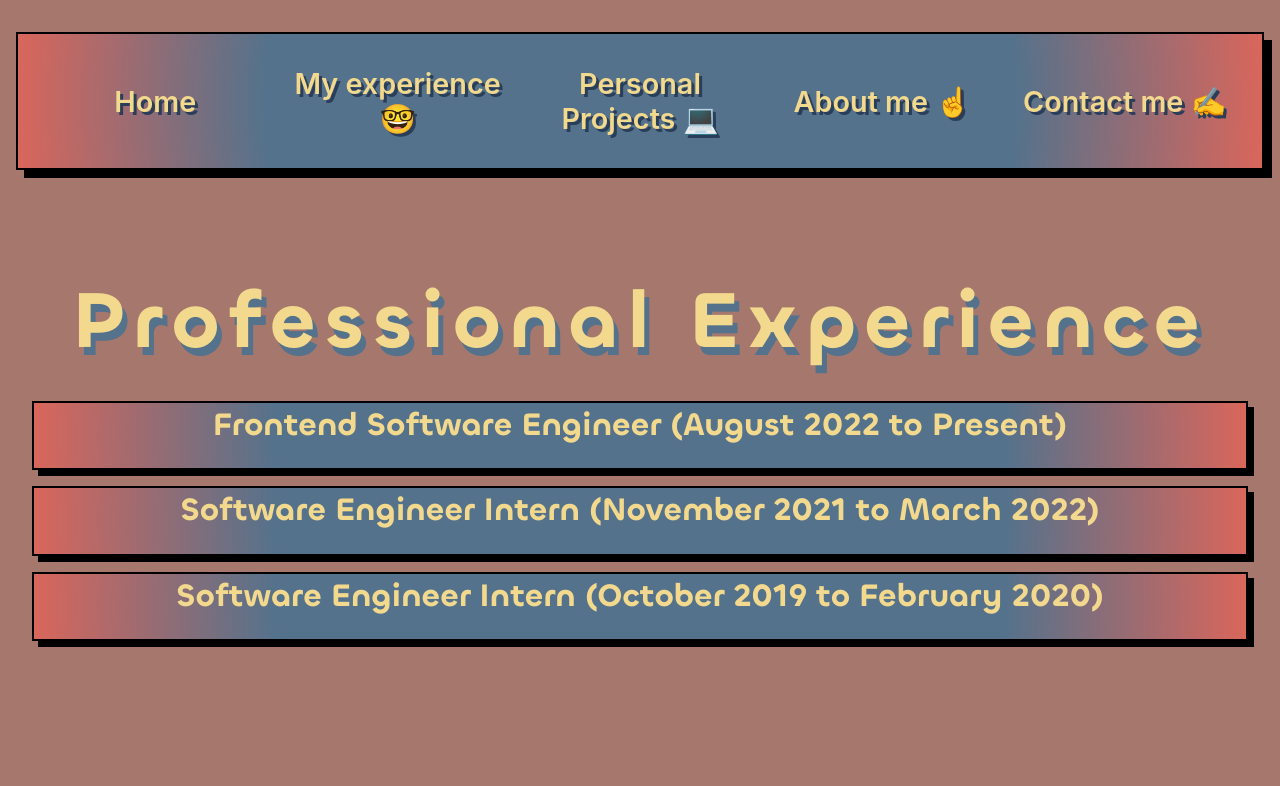
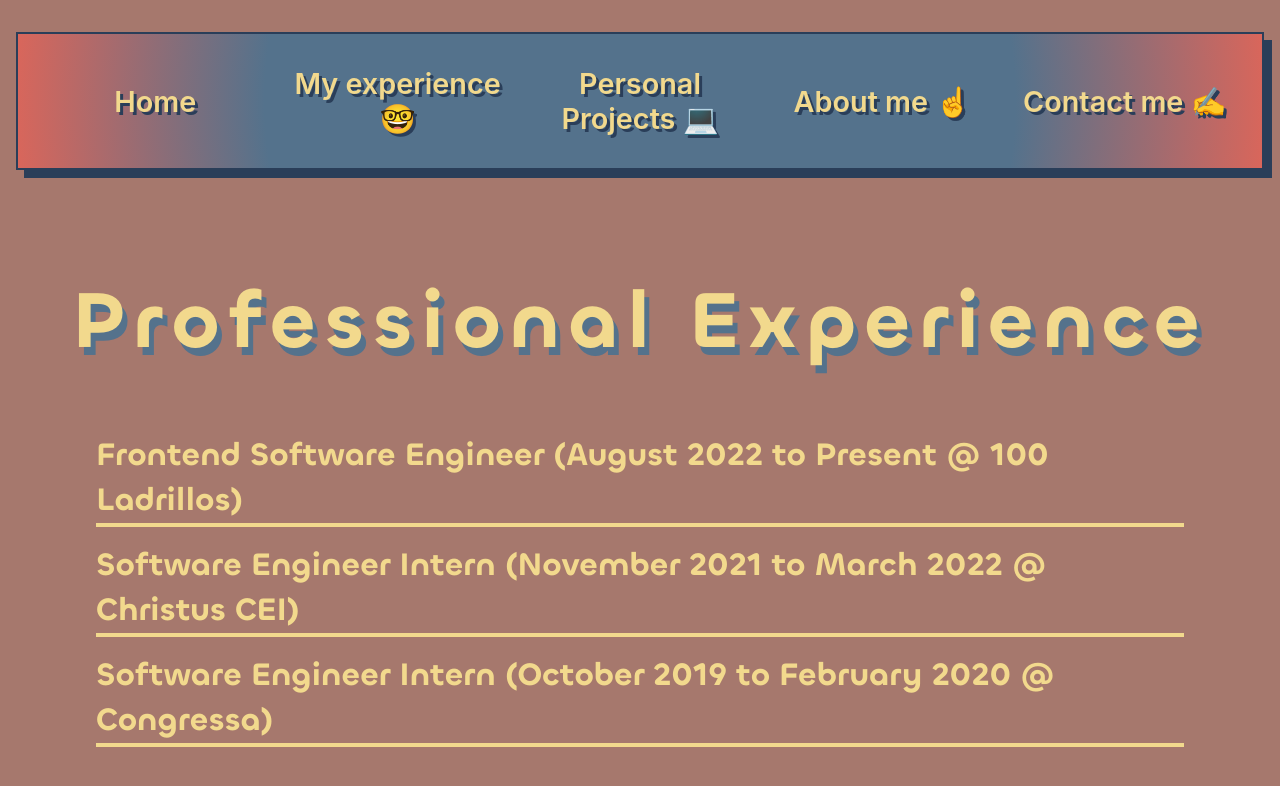
Before and after one commit to OLopezE/my-portfolio, a React (Create React App) app: page /work-experience in a window 1280 px wide. Shown: the top 786 px of the page. Built offline with nearby package versions, Linux system fonts and the light colour scheme.

Commit message:
adding description to my work experience

```diff
--- a/src/js/api/workExperience/workExperience.js
+++ b/src/js/api/workExperience/workExperience.js
@@ -7,7 +7,6 @@ const workExperience = [
       'Integrated a third party API called Heap to help the product team get insights of user’s activities resulting in a better understanding of user’s needs.',
       'Wrote tests with react testing library and jest to ensure the correctness of code and to identify bugs early.',
       'Worked closely with the UX/UI team and stakeholders to accurately define the scope and requirements of tasks to ensure that the final product is meeting the needs of the users.',
-      'Wrote testable and maintainable code, using react testing library and jest for unit testing.',
       'Participated in team discussions to identify the best solutions to problems, and provided input on how to improve the codebase.',
       'Followed Scrum methodologies and used GitLab as a repository, strictly adhering to rules for pushing code including peer and code reviews to ensure that the team`s work is of the highest quality.',
     ],
@@ -21,7 +20,6 @@ const workExperience = [
     description: [
       'Developed several components in React JS for web applications used by staff at Christus Muguerza, including doctors and nurses.',
       'Created automated information loading processes with Python scripts, significantly reducing the time spent loading information and improving the efficiency of the staff',
-      'Wrote tests with react testing library and jest to ensure the correctness of code and to identify bugs early.',
       'Trained other interns and new users on web applications and technologies such as React, helping them to become proficient in using the tools and technologies necessary for their work.'
     ],
     picture: '',
--- a/src/js/components/navbar/Navbar.style.js
+++ b/src/js/components/navbar/Navbar.style.js
@@ -42,8 +42,8 @@ const NavigateOptions = styled.div`
   display: ${({ visible }) => visible ? 'grid' : 'none'};
   margin-top: 1rem;
   padding: 1rem;
-  border: 2px solid black;
-  box-shadow: 8px 8px black;
+  border: 2px solid #2A3E59;
+  box-shadow: 8px 8px #2A3E59;
 
   @media (min-width: 600px) {
     display: grid;
--- a/src/js/views/experience/Experience.jsx
+++ b/src/js/views/experience/Experience.jsx
@@ -1,4 +1,4 @@
-import React from 'react'
+import React, { useState, Fragment } from 'react'
 
 import workExperience from 'src/js/api/workExperience/workExperience'
 
@@ -10,9 +10,23 @@ import {
 } from './Experience.style'
 
 const WorkCard = ({ work }) => {
+  const [isDescriptionVisible, toggleDescription] = useState(false);
   return (
     <div>
-      <WorkButton>{work.jobTitle} ({work.startDate + ' to ' + work.endDate})</WorkButton>
+      <WorkButton
+        onClick={() => toggleDescription(!isDescriptionVisible)}
+      >
+        {work.jobTitle} ({work.startDate + ' to ' + work.endDate} @ {work.company})
+      </WorkButton>
+      { isDescriptionVisible && (
+        <ul>
+          {work.description.map(
+            bulletPoint => (
+              <li>{bulletPoint}</li>
+            )
+          )}
+        </ul>
+      )}
     </div>
   )
 };
--- a/src/js/views/experience/Experience.style.js
+++ b/src/js/views/experience/Experience.style.js
@@ -5,14 +5,6 @@ const WorkExperienceGrid = styled.section`
   gap: 1.5rem;
   padding: 1rem;
   overflow: hidden;
-
-  * {
-    transition: 0.2s;
-
-    :hover {
-      transform: scale(1.02);
-    }
-  }
 
   @media (min-width: 900px) {
     padding: 5rem 2rem 4rem;
@@ -23,6 +15,11 @@ const TitleContainer = styled.div`
   display: flex;
   justify-content: center;
   align-items: center;
+  transition: 0.2s;
+
+  :hover {
+    transform: scale(1.02);
+  }
 
   h1 {
     color: #F2D98D;
@@ -38,27 +35,45 @@ const TitleContainer = styled.div`
 `;
 
 const WorkContainer = styled.div`
-  min-height: 240px;
   display: grid;
   gap: 1rem;
 
+  @media (min-width: 600px) {
+    padding: 2rem 4rem;
+  }
+
   > div {
-    border: 2px solid black;
-    background: rgb(84,114,140);
-    background: radial-gradient(circle, rgba(84,114,140,1) 60%, rgba(217,102,91,1) 100%);
-    box-shadow: 6px 6px black;
+    display: grid;
+    gap: 1rem
+  }
+
+  ul {
+    color: #F2D98D;
+    padding: 0 2rem;
+  }
+
+  li {
+    font-family: Chillax;
+    text-align: left;
+    font-size: 1.5rem;
   }
 `;
 
 const WorkButton = styled.button`
   all: unset;
+  width: 100%;
+  border-bottom: 4px solid #F2D98D;
+  text-align: left;
   color: #F2D98D;
   font-family: Chillax;
   font-size: 2rem;
   cursor: pointer;
+  transition: 0.2s;
 
   :hover {
-    color: #D9665B;
+    transform: scale(1.02);
+    border-bottom: 4px solid #2A3E59;
+    color: #2A3E59;
   }
 `;
 
--- a/src/js/views/home/Home.style.js
+++ b/src/js/views/home/Home.style.js
@@ -29,9 +29,9 @@ const HomeGrid = styled.section`
   }
 
   img {
-    border: 2px solid #54728C;
+    border: 2px solid #2A3E59;
     width: 75%;
-    box-shadow: 12px 18px #54728C;
+    box-shadow: 12px 18px #2A3E59;
   }
 `;
 
@@ -62,6 +62,7 @@ const TextContainer = styled.div`
   p {
     font-family: Chillax;
     font-size: 2.5rem;
+    color: #2A3E59;
   }
 
 `;
```
